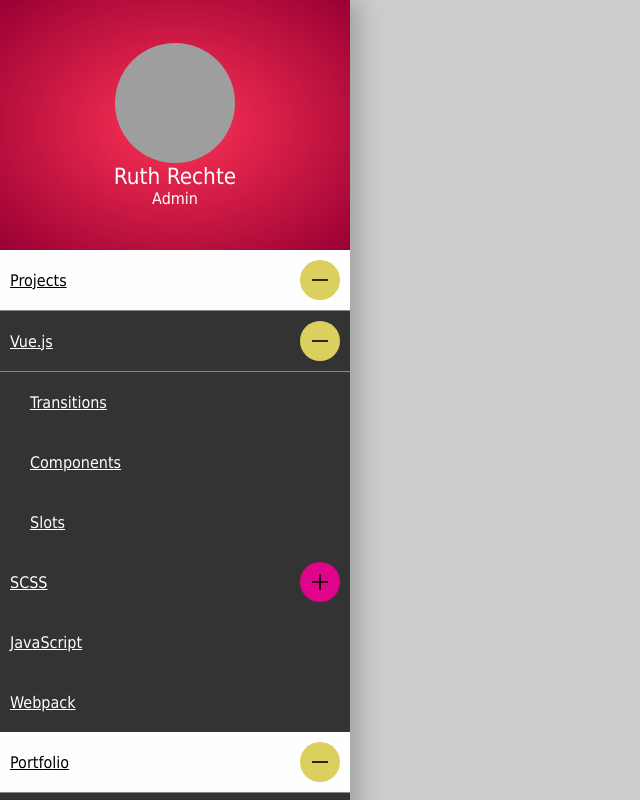
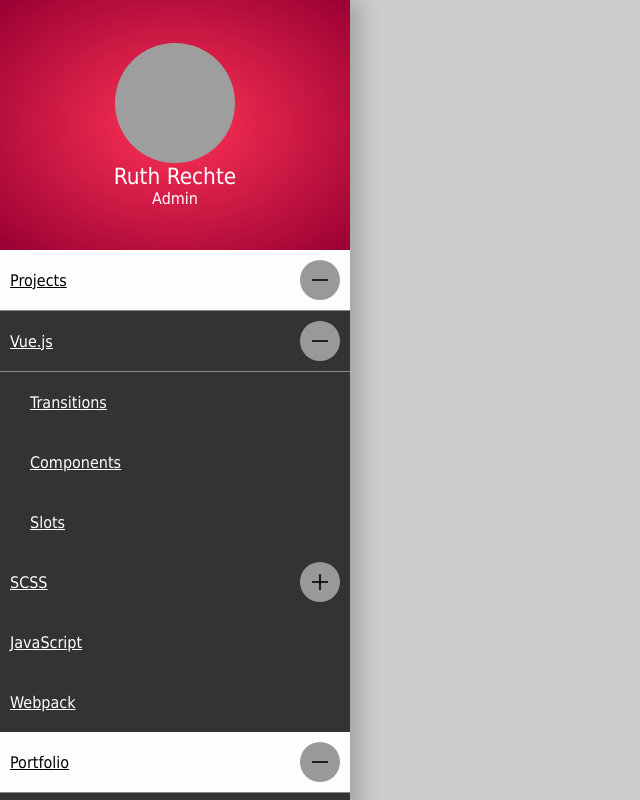
Before and after one commit to ronca85/webnoob__navigation, a Vue app: page / in a window 1280 px wide. Shown: the top 800 px of the page, without its empty margins (0-640 px from the left). Built offline with nearby package versions, Linux system fonts and the light colour scheme; grey boxes are pictures that could not be loaded.

Commit message:
dropdown renamed to accordion

```diff
--- a/src/components/Dropdown.vue
+++ b/src/components/Accordion.vue
@@ -9,7 +9,7 @@
 				{{ item.title }}
 			</a>
 			<span v-if="item.subnav"
-				class="icon icon_dropdown_toggle d_flex rounded_9999"
+				class="icon icon_accordion_toggle d_flex rounded_9999"
 				@click="item.open = !item.open"
 				:class="{'icon-closed': !item.open,
 						'icon-open': item.open}">
@@ -19,7 +19,7 @@
 				</svg>
 			</span>
 		</div>
-		<Dropdown class="dropdown dropdown_level_2"
+		<Accordion class="accordion accordion_level_2"
 			v-if="item.subnav"
 			:list="item" />
 	</li>
@@ -28,7 +28,7 @@
 
 <script>
 export default {
-	name: "Dropdown",
+	name: "Accordion",
 	props: [
 		"list"
 	]
@@ -51,8 +51,8 @@ export default {
 
 .shell {}
 
-.dropdown {}
-.dropdown_level_2 {
+.accordion {}
+.accordion_level_2 {
 	padding-left: 20px;
 }
 
@@ -65,18 +65,19 @@ export default {
 	cursor: pointer;
 	background-color: #39df5f;
 }
-.icon_dropdown_toggle {
+.icon_accordion_toggle {
 	min-width: 40px;
 	max-width: 40px;
+	background-color: #999;
 }
 .icon-open {
-	background-color: #dbcf5d;
+	// background-color: #dbcf5d;
 	.scales_y {
 		transform: scaleY(0);
 	}
 }
 .icon-closed {
-	background-color: #df0489;
+	// background-color: #df0489;
 }
 //
 // modifiers
--- a/src/components/Sidebar.vue
+++ b/src/components/Sidebar.vue
@@ -10,7 +10,7 @@
 					{{ item.title }}
 				</a>
 				<span v-if="item.subnav"
-					class="icon icon_dropdown_toggle d_flex rounded_9999"
+					class="icon icon_accordion_toggle d_flex rounded_9999"
 					@click="item.open = !item.open"
 					:class="{'icon-closed': !item.open,
 							'icon-open': item.open}">
@@ -20,7 +20,7 @@
 					</svg>
 				</span>
 			</div>
-			<Dropdown class="dropdown"
+			<Accordion class="accordion"
 				v-if="item.subnav"
 				:list="item" />
 		</li>
@@ -30,7 +30,7 @@
 
 <script>
 	import SidebarHeader from './SidebarHeader'
-	import Dropdown from './Dropdown'
+	import Accordion from './Accordion'
 	export default {
 		computed: {
 			navigation() {
@@ -40,7 +40,7 @@
 		},
 		components: {
 			SidebarHeader,
-			Dropdown,
+			Accordion,
 		}
 	}
 </script>
```
